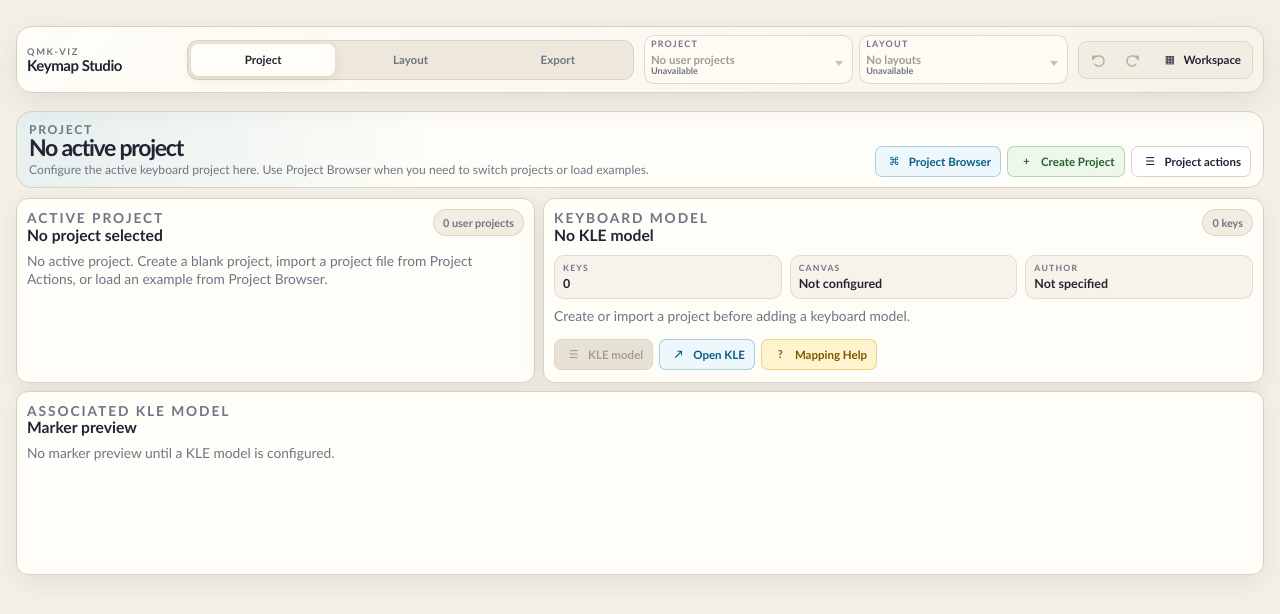
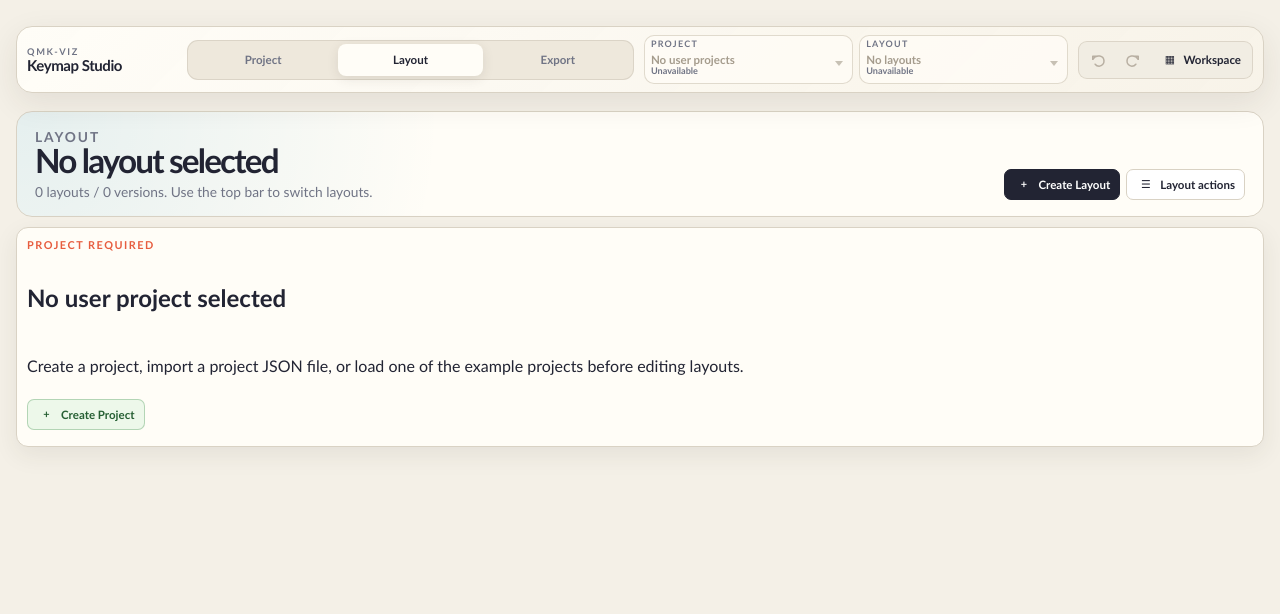
Before and after one commit to NonLogicalDev/tool.qmk-viz, a React (Vite) app: page /#/layout in a window 1280 px wide. Before the commit this address led to /. Shown: the top 614 px of the page. Built offline with nearby package versions, Linux system fonts and the light colour scheme.

Commit message:
2026-06-22T10:03:31Z :: checkpoint :: hash route app pages

```diff
--- a/package.json
+++ b/package.json
@@ -14,6 +14,7 @@
   "dependencies": {
     "@chenglou/pretext": "^0.0.8",
     "@monaco-editor/react": "^4.7.0",
+    "@tanstack/react-router": "^1.170.16",
     "@types/nunjucks": "^3.2.6",
     "@xyflow/react": "^12.11.0",
     "monaco-editor": "^0.55.1",
--- a/src/App.tsx
+++ b/src/App.tsx
@@ -1,19 +1,17 @@
+import { Outlet, useNavigate, useRouterState } from "@tanstack/react-router";
 import { Toaster } from "sonner";
 import "sonner/dist/styles.css";
 import { AppTopbar } from "./components/AppTopbar";
 import { CreateLayoutModal, JsonEditModal, KleHelpModal, RenameModal } from "./components/AppModals";
 import { ProjectBrowserModal } from "./components/ProjectBrowserModal";
-import { EditorPage } from "./pages/EditorPage";
-import { ExportPage } from "./pages/ExportPage";
-import { ProjectPage } from "./pages/ProjectPage";
 import { useAppWorkspace } from "./hooks/useAppWorkspace";
+import { pageForPath, pathForPage } from "./lib/appNavigation";
 
 export function App() {
   const {
     activeKeyboardProject,
     activeKeyboardProjectId,
     activeLayoutId,
-    activePage,
     availableLayouts,
     canRedo,
     canUndo,
@@ -41,7 +39,6 @@
     restoreWorkspace,
     runMenuAction,
     safeProjectBrowserPage,
-    setActivePage,
     setCreateLayoutNameDraft,
     setJsonEditDialog,
     setProjectBrowserPage,
@@ -58,12 +55,16 @@
     undoApp,
     visibleProjectBrowserItems,
   } = useAppWorkspace({ enableGlobalEffects: true });
+  const navigate = useNavigate();
+  const routedPage = useRouterState({
+    select: (state) => pageForPath(state.location.pathname)
+  });
 
   return (
-    <main className={`app-shell page-${activePage}`}>
+    <main className={`app-shell page-${routedPage}`}>
       <Toaster closeButton position="bottom-right" richColors />
       <AppTopbar
-        activePage={activePage}
+        activePage={routedPage}
         canRedo={canRedo}
         canUndo={canUndo}
         layoutPicker={renderContextPicker({
@@ -121,16 +122,14 @@
             </label>
           </>
         ), { icon: "▦" })}
-        onPageChange={setActivePage}
+        onPageChange={(page) => {
+          void navigate({ to: pathForPage(page) });
+        }}
         onRedo={redoApp}
         onUndo={undoApp}
       />
 
-      {activePage === "editor" && <EditorPage />}
-
-      {activePage === "projects" && <ProjectPage />}
-
-      {activePage === "export" && <ExportPage />}
+      <Outlet />
 
       {showProjectBrowser && (
         <ProjectBrowserModal
--- a/src/components/AppTopbar.tsx
+++ b/src/components/AppTopbar.tsx
@@ -1,18 +1,5 @@
 import type { ReactNode } from "react";
-
-export type AppPage = "editor" | "projects" | "export";
-
-export type AppPageDefinition = {
-  id: AppPage;
-  label: string;
-  description: string;
-};
-
-export const appPages: AppPageDefinition[] = [
-  { id: "projects", label: "Project", description: "Project library and keyboard model" },
-  { id: "editor", label: "Layout", description: "Layouts, keyboard, and key actions" },
-  { id: "export", label: "Export", description: "JSON and KLE downloads" }
-];
+import { appPages, type AppPage } from "../lib/appNavigation";
 
 type AppTopbarProps = {
   activePage: AppPage;
--- /dev/null
+++ b/src/lib/appNavigation.ts
@@ -0,0 +1,35 @@
+export type AppPage = "editor" | "projects" | "export";
+
+export type AppPageDefinition = {
+  id: AppPage;
+  label: string;
+  description: string;
+};
+
+export const appPages: AppPageDefinition[] = [
+  { id: "projects", label: "Project", description: "Project library and keyboard model" },
+  { id: "editor", label: "Layout", description: "Layouts, keyboard, and key actions" },
+  { id: "export", label: "Export", description: "JSON and KLE downloads" }
+];
+
+export const appPagePaths: Record<AppPage, "/project" | "/layout" | "/export"> = {
+  projects: "/project",
+  editor: "/layout",
+  export: "/export"
+};
+
+export function pathForPage(page: AppPage) {
+  return appPagePaths[page];
+}
+
+export function pageForPath(pathname: string): AppPage {
+  switch (pathname) {
+    case "/project":
+      return "projects";
+    case "/export":
+      return "export";
+    case "/layout":
+    default:
+      return "editor";
+  }
+}
--- a/src/main.tsx
+++ b/src/main.tsx
@@ -1,10 +1,11 @@
 import React from "react";
 import ReactDOM from "react-dom/client";
-import { App } from "./App";
+import { RouterProvider } from "@tanstack/react-router";
+import { router } from "./router";
 import "./styles.css";
 
 ReactDOM.createRoot(document.getElementById("root")!).render(
   <React.StrictMode>
-    <App />
+    <RouterProvider router={router} />
   </React.StrictMode>
 );
--- /dev/null
+++ b/src/router.tsx
@@ -0,0 +1,82 @@
+import { useEffect, type ReactNode } from "react";
+import {
+  Navigate,
+  createHashHistory,
+  createRootRoute,
+  createRoute,
+  createRouter
+} from "@tanstack/react-router";
+import { App } from "./App";
+import { EditorPage } from "./pages/EditorPage";
+import { ExportPage } from "./pages/ExportPage";
+import { ProjectPage } from "./pages/ProjectPage";
+import { useAppStore } from "./stores/appStore";
+import type { AppPage } from "./lib/appNavigation";
+
+function PageRoute({ children, page }: { children: ReactNode; page: AppPage }) {
+  const setActivePage = useAppStore((state) => state.setActivePage);
+
+  useEffect(() => {
+    setActivePage(page);
+  }, [page, setActivePage]);
+
+  return children;
+}
+
+const rootRoute = createRootRoute({
+  component: App
+});
+
+const indexRoute = createRoute({
+  getParentRoute: () => rootRoute,
+  path: "/",
+  component: () => <Navigate to="/layout" replace />
+});
+
+const projectRoute = createRoute({
+  getParentRoute: () => rootRoute,
+  path: "/project",
+  component: () => (
+    <PageRoute page="projects">
+      <ProjectPage />
+    </PageRoute>
+  )
+});
+
+const layoutRoute = createRoute({
+  getParentRoute: () => rootRoute,
+  path: "/layout",
+  component: () => (
+    <PageRoute page="editor">
+      <EditorPage />
+    </PageRoute>
+  )
+});
+
+const exportRoute = createRoute({
+  getParentRoute: () => rootRoute,
+  path: "/export",
+  component: () => (
+    <PageRoute page="export">
+      <ExportPage />
+    </PageRoute>
+  )
+});
+
+const routeTree = rootRoute.addChildren([
+  indexRoute,
+  projectRoute,
+  layoutRoute,
+  exportRoute
+]);
+
+export const router = createRouter({
+  history: createHashHistory(),
+  routeTree
+});
+
+declare module "@tanstack/react-router" {
+  interface Register {
+    router: typeof router;
+  }
+}
--- a/src/stores/appStore.ts
+++ b/src/stores/appStore.ts
@@ -4,7 +4,7 @@
 import { createEmptyKeymapDocument, type ExtKey, type KeymapLayer } from "../lib/keymap";
 import { loadExampleProjects, loadKeyboardProjects, type SavedKeyboardProject } from "../lib/appModel";
 import { DEFAULT_KEYMAP_TEMPLATE, normalizeKeymapTemplate } from "../lib/keymapTemplate";
-import type { AppPage } from "../components/AppTopbar";
+import { pathForPage, type AppPage } from "../lib/appNavigation";
 import type { ProjectBrowserTab } from "../components/ProjectBrowserModal";
 import type { ExportPreviewTab } from "../pages/ExportPage";
 import type { SimpleComposerKind } from "../lib/qmkActions";
@@ -196,12 +196,34 @@
   } as Pick<AppStoreValues, K>));
 }
 
+function routeHashForPage(page: AppPage) {
+  return `#${pathForPage(page)}`;
+}
+
+function setLocationHashForPage(page: AppPage) {
+  if (typeof window === "undefined") return;
+  const nextHash = routeHashForPage(page);
+  if (window.location.hash !== nextHash) {
+    window.location.hash = nextHash;
+  }
+}
+
+function createActivePageSetter(
+  set: (updater: (state: AppStore) => Partial<AppStore>) => void
+): Setter<AppPage> {
+  return (next) => set((state) => {
+    const activePage = resolveNext(next, state.activePage);
+    setLocationHashForPage(activePage);
+    return { activePage };
+  });
+}
+
 export const useAppStore = create<AppStore>((set) => ({
   ...createInitialValues(),
   setActiveKeyboardProjectId: createSetter(set, "activeKeyboardProjectId"),
   setActiveLayerName: createSetter(set, "activeLayerName"),
   setActiveLayoutId: createSetter(set, "activeLayoutId"),
-  setActivePage: createSetter(set, "activePage"),
+  setActivePage: createActivePageSetter(set),
   setBehaviorSlots: createSetter(set, "behaviorSlots"),
   setCaptureTarget: createSetter(set, "captureTarget"),
   setComposerMode: createSetter(set, "composerMode"),
```
Also changed, not shown: .agents-plans/epic-1 2026-06-21 qmk-viz-editor-refinements/plan-37 2026-06-22-hash-router-pages.md (added), 2 other files (tests, documents, lock files or other folders).
